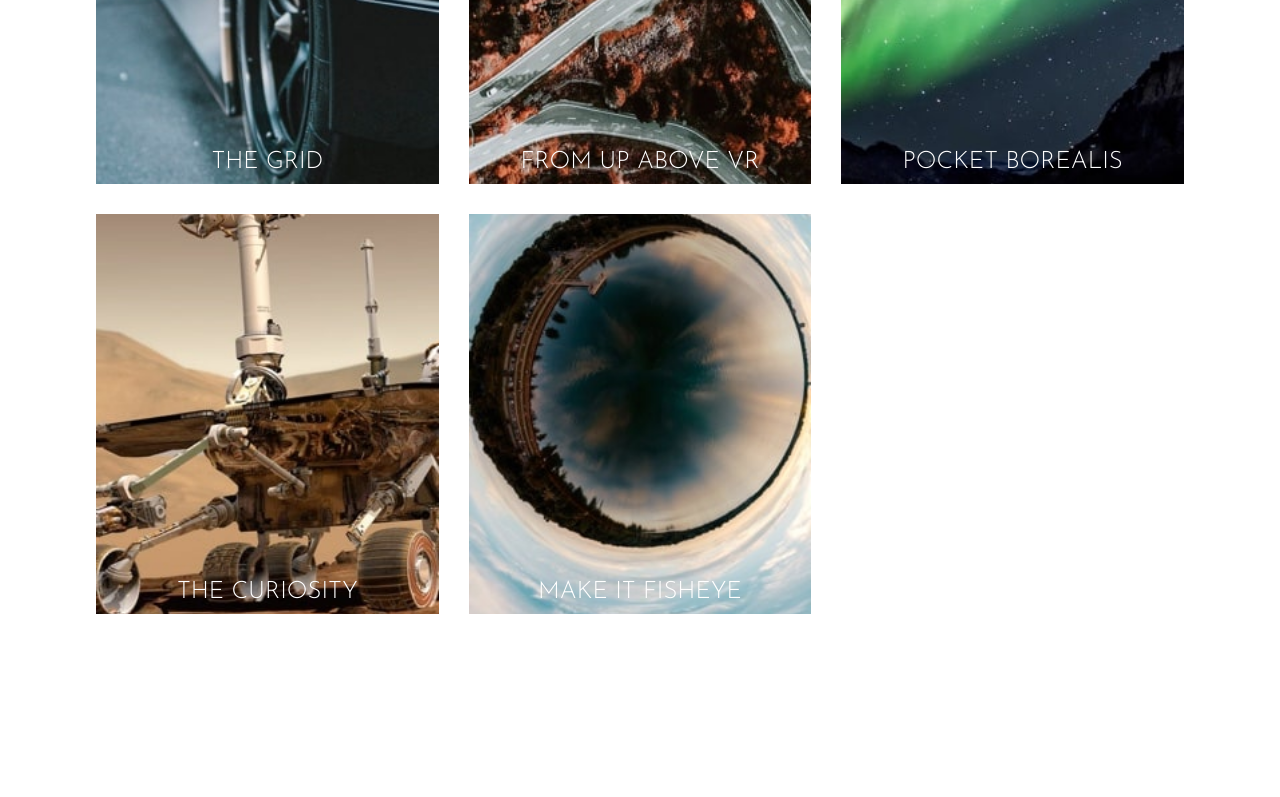
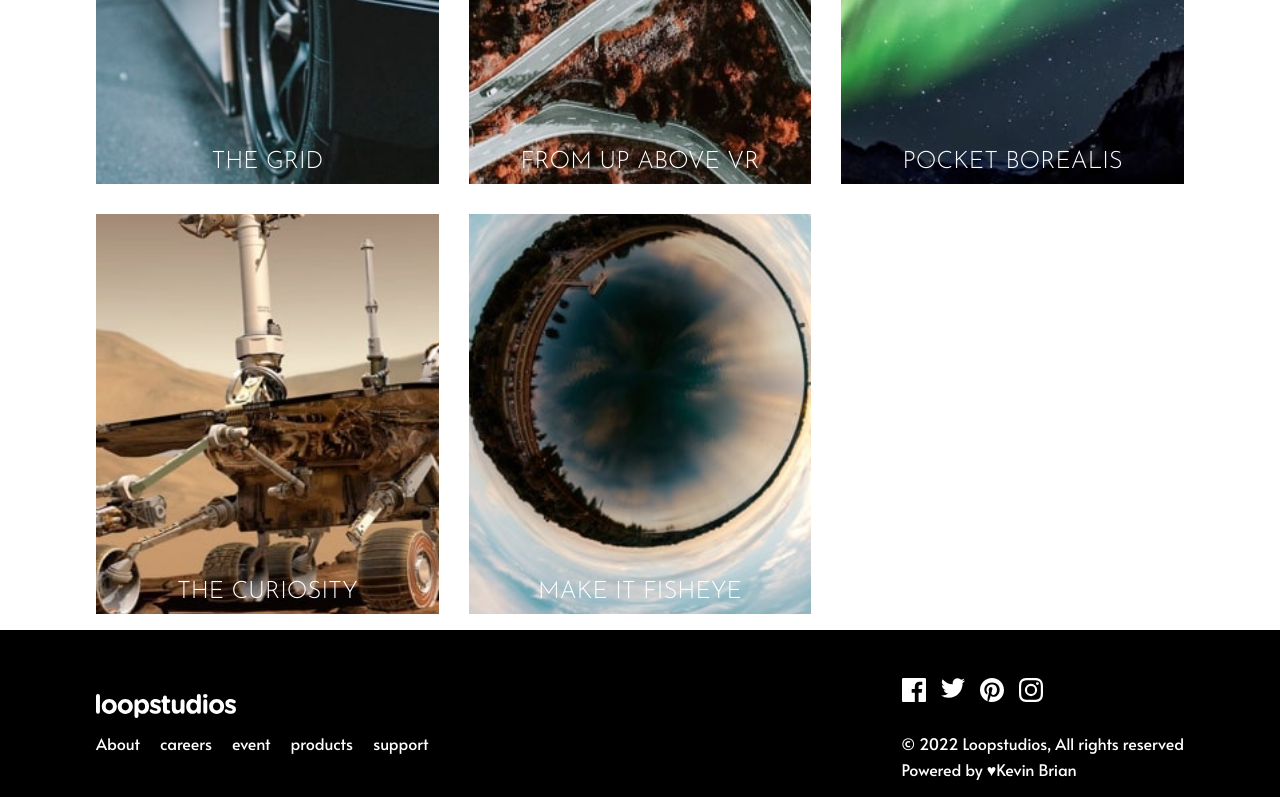
Before and after one commit to realkevinbrian/loopstudios-landing-page, a React (Create React App) app: page / in a window 1280 px wide. Shown: the part 2000-2797 px from the top of the page. Before the commit the page ends 2630 px from the top, so only its background shows below. Built offline with nearby package versions, Linux system fonts and the light colour scheme.

Commit message:
Hover State Improved

```diff
--- a/src/App.js
+++ b/src/App.js
@@ -11,7 +11,7 @@
       <Hero />
       <About />
       <Blog />
-      {/* <Footer /> */}
+      <Footer />
     </Context.Provider>
   );
 }
--- a/src/Components/Footer/Styled.js
+++ b/src/Components/Footer/Styled.js
@@ -1,7 +1,39 @@
 import styled from "styled-components";
 
-export const FooterWrapper = styled.div``;
-export const FooterAbout = styled.div``;
-export const FooterList = styled.div``;
-export const FooterPrivacy = styled.div``;
-export const FooterMedia = styled.div``;
+export const FooterWrapper = styled.div`
+  background-color: ${({ theme }) => theme.Colors.Black};
+  color: white;
+  display: flex;
+  align-items: center;
+  justify-content: space-between;
+  padding: 3rem 6rem;
+  flex-wrap: wrap;
+`;
+export const FooterAbout = styled.div`
+  display: flex;
+  flex-direction: column;
+  flex-wrap: wrap;
+  gap: 10px;
+`;
+export const FooterList = styled.div`
+  display: flex;
+  flex-direction: row;
+  flex-wrap: wrap;
+  gap: 20px;
+`;
+export const FooterPrivacy = styled.div`
+  display: flex;
+  flex-direction: column;
+  gap: 20px;
+  p {
+    display: flex;
+    flex-direction: column;
+    gap: 4px;
+  }
+`;
+export const FooterMedia = styled.div`
+  display: flex;
+  flex-direction: row;
+  gap: 15px;
+
+`;
--- a/src/Components/Footer/index.js
+++ b/src/Components/Footer/index.js
@@ -11,35 +11,46 @@
 import tw from "../../Assets/images/icon-twitter.svg";
 import pint from "../../Assets/images/icon-pinterest.svg";
 import insta from "../../Assets/images/icon-instagram.svg";
+import logo from "../../Assets/images/logo.svg";
 
 function index() {
   //list link
   const list = ["About", "careers", "event", "products", "support"].map(
     (item) => (
-      <a href="/" key={item}>
-        {item}
-      </a>
+      <div>
+        <a href="/" key={item}>
+          {item}
+        </a>
+        <span></span>
+      </div>
     )
   );
 
   //social media
   const media = [fb, tw, pint, insta].map((item) => (
-    <img src={item} alt={item} key={item} />
+    <div>
+      <img src={item} alt={item} key={item} />
+      <span></span>
+    </div>
   ));
 
   return (
     <FooterWrapper>
       <FooterAbout>
-        <Logo />
-        <FooterList>{list}</FooterList>
+        <Logo>
+          <img src={logo} alt="logo" />
+        </Logo>
+        <FooterList className="hoverEffect">{list}</FooterList>
       </FooterAbout>
 
       <FooterPrivacy>
-        <FooterMedia>{media}</FooterMedia>
+        <FooterMedia className="hoverEffect">{media}</FooterMedia>
         <p>
-          &copy; 2022 Loopstudios, developed by &heart;
-          <a href="realkevinbrian.netlify.app">Kevin Brian</a>All rights
-          reserved
+          <span>&copy; 2022 Loopstudios, All rights reserved</span>
+          <span>
+            Powered by
+            <a href="realkevinbrian.netlify.app"> &hearts;Kevin Brian</a>
+          </span>
         </p>
       </FooterPrivacy>
     </FooterWrapper>
--- a/src/Components/Navbar/List.js
+++ b/src/Components/Navbar/List.js
@@ -4,11 +4,14 @@
 function List() {
   const items = ["About", "careers", "event", "products", "support"];
   return (
-    <ListWrapper>
+    <ListWrapper className="hoverEffect">
       {items.map((item) => (
-        <a href="/" key={item}>
-          {item}
-        </a>
+        <div>
+          <a href="/" key={item}>
+            {item}
+          </a>
+          <span></span>
+        </div>
       ))}
     </ListWrapper>
   );
--- a/src/index.css
+++ b/src/index.css
@@ -34,3 +34,21 @@
 p {
   font-family: "Alata", sans-serif;
 }
+
+.hoverEffect > div {
+  display: grid;
+  gap: 8px;
+  cursor: pointer;
+}
+
+.hoverEffect > div > span {
+  transition: all 0.2s linear;
+  background-color: transparent;
+  height: 2px;
+  width: 10%;
+}
+
+.hoverEffect > div:hover > span {
+  background-color: white;
+  width: 100%;
+}
```
